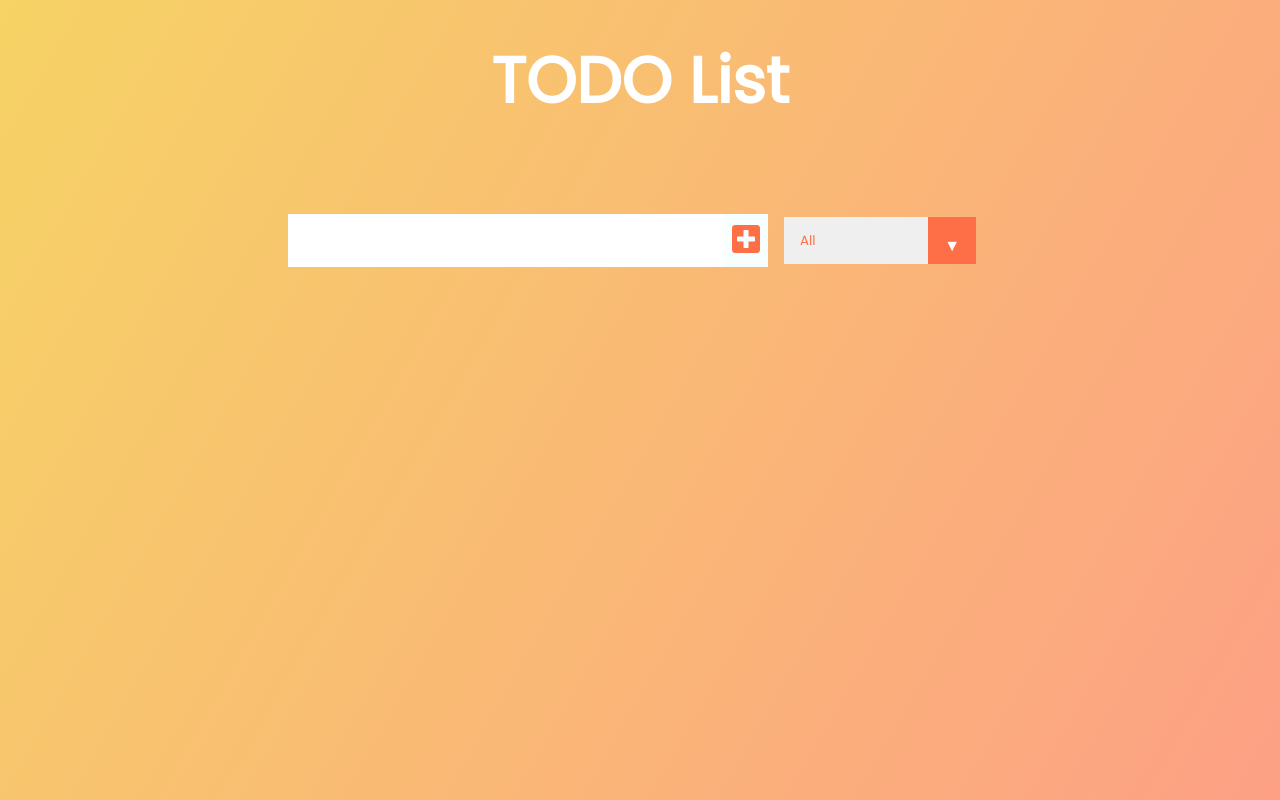
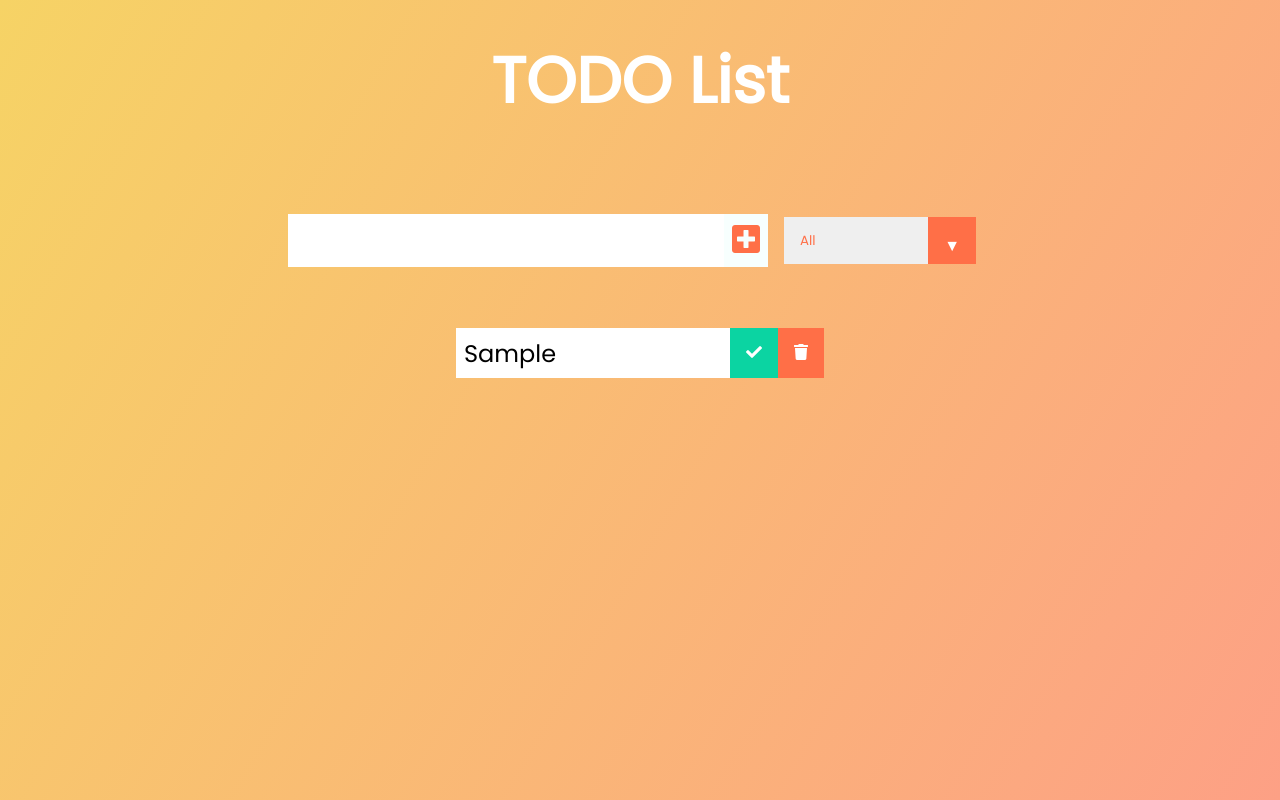
Before and after one commit to chami98/react-todo-list, a React (Create React App) app: page / in a window 1280 px wide. Both pictures are taken after typing "Sample" into the empty fields and a click on the button 746 px from the left and 240 px from the top of the page. Built offline with nearby package versions, Linux system fonts and the light colour scheme.

Commit message:
created the delete funtion to delete todo

```diff
--- a/src/App.js
+++ b/src/App.js
@@ -18,7 +18,7 @@
         todos={todos}
         setTodos={setTodos}
       />
-      <TodoList />
+      <TodoList setTodos={setTodos} todos ={todos} />
     </div>
   );
 }
--- /dev/null
+++ b/src/components/Todo.js
@@ -0,0 +1,21 @@
+import React from "react";
+
+const Todo = ({ todo, text, todos, setTodos }) => {
+  const deleteHandler = () => {
+    setTodos(todos.filter((el) => el.id !== todo.id));
+  };
+
+  return (
+    <div className="todo">
+      <li className="todo-item">{text}</li>
+      <button className="complete-btn">
+        <i className="fas fa-check"></i>{" "}
+      </button>
+      <button onClick={deleteHandler} className="trash-btn">
+        <i className="fas fa-trash"></i>
+      </button>
+    </div>
+  );
+};
+
+export default Todo;
--- a/src/components/TodoList.js
+++ b/src/components/TodoList.js
@@ -1,7 +1,21 @@
-const TodoList = () => {
+import React from "react";
+import Todo from "./Todo";
+
+const TodoList = ({ setTodos, todos }) => {
+  console.log(todos);
   return (
     <div className="todo-container">
-      <ul className="todo-list"></ul>
+      <ul className="todo-list">
+        {todos.map((todo) => (
+          <Todo
+            setTodos={setTodos}
+            todos={todos}
+            todo={todo}
+            key={todo.id}
+            text={todo.text}
+          />
+        ))}
+      </ul>
     </div>
   );
 };
```
Also changed, not shown: src/App.css (+22 -4 lines).
